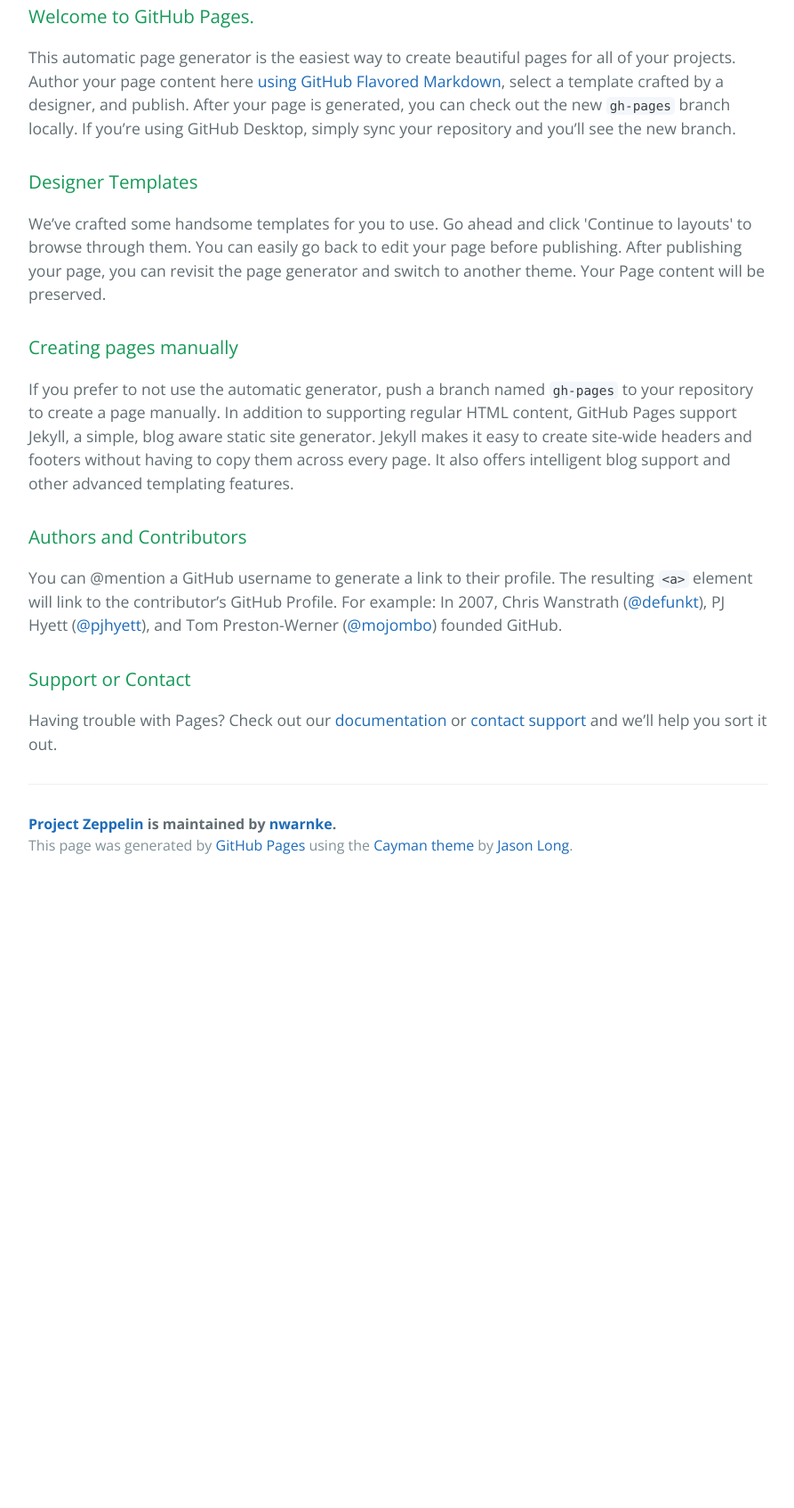
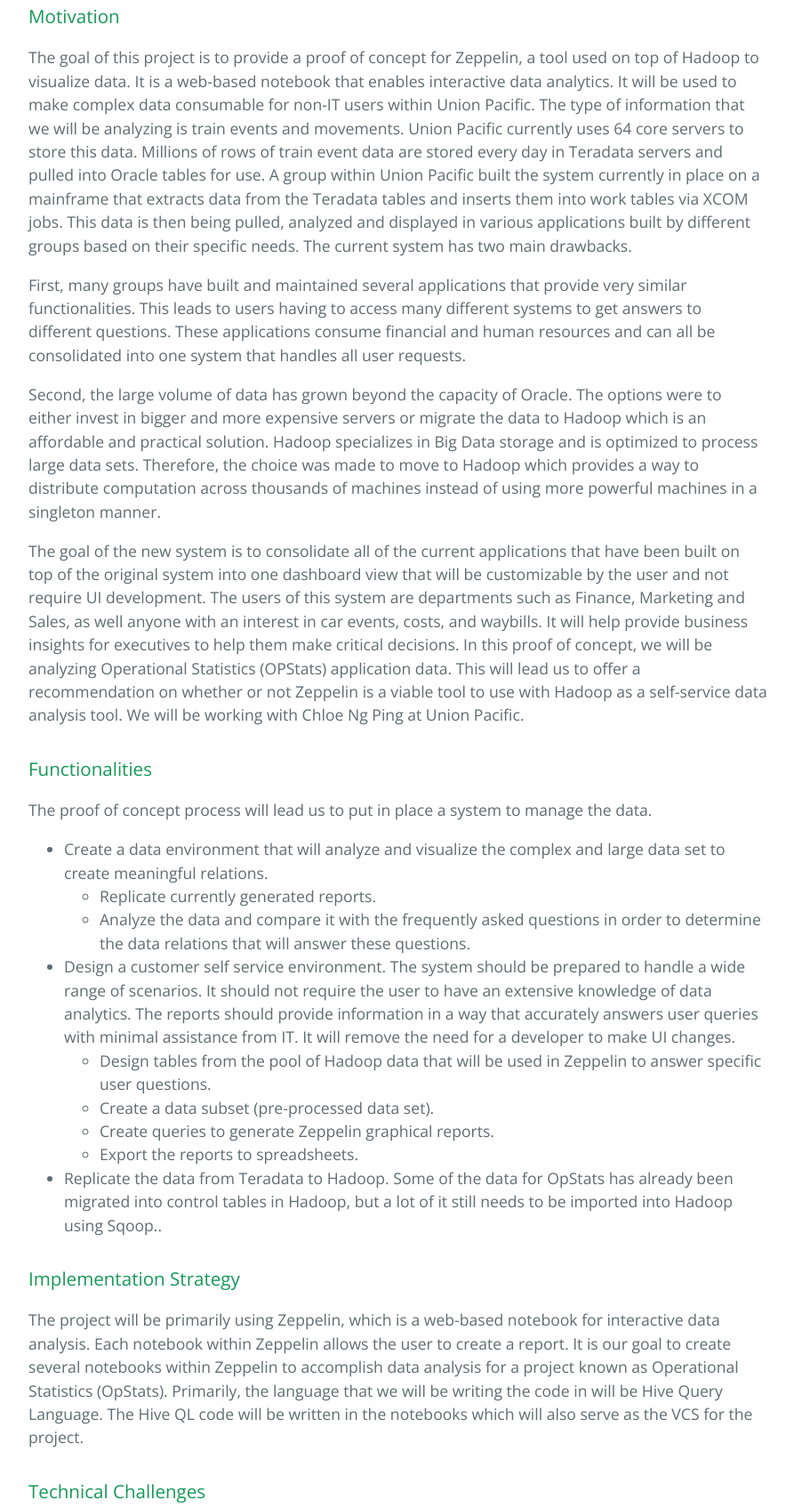
Before and after one commit to nwarnke/projectzeppelin, a plain HTML site: page index.html in a window 1280 px wide. Shown: the part 365-2060 px from the top of the page at 89% size, without its empty margins (192-1085 px from the left). Before the commit the page ends 1359 px from the top, so only its background shows below. Drawn offline with nearby package versions, Linux system fonts and the light colour scheme.

Commit message:
Create gh-pages branch via GitHub

```diff
--- a/index.html
+++ b/index.html
@@ -20,29 +20,62 @@
 
     <section class="main-content">
       <h3>
-<a id="welcome-to-github-pages" class="anchor" href="#welcome-to-github-pages" aria-hidden="true"><span aria-hidden="true" class="octicon octicon-link"></span></a>Welcome to GitHub Pages.</h3>
+<a id="motivation" class="anchor" href="#motivation" aria-hidden="true"><span aria-hidden="true" class="octicon octicon-link"></span></a>Motivation</h3>
 
-<p>This automatic page generator is the easiest way to create beautiful pages for all of your projects. Author your page content here <a href="https://guides.github.com/features/mastering-markdown/">using GitHub Flavored Markdown</a>, select a template crafted by a designer, and publish. After your page is generated, you can check out the new <code>gh-pages</code> branch locally. If you’re using GitHub Desktop, simply sync your repository and you’ll see the new branch.</p>
+<p>The goal of this project is to provide a proof of concept for Zeppelin, a tool used on top of Hadoop to visualize data. It is a web-based notebook that enables interactive data analytics. It will be used to make complex data consumable for non-IT users within Union Pacific. The type of information that we will be analyzing is train events and movements.
+Union Pacific currently uses 64 core servers to store this data. Millions of rows of train event data are stored every day in Teradata servers and pulled into Oracle tables for use.  A group within Union Pacific built the system currently in place on a mainframe that extracts data from the Teradata tables and inserts them into work tables via XCOM jobs. This data is then being pulled, analyzed and displayed in various applications built by different groups based on their specific needs. The current system has two main drawbacks. </p>
+
+<p>First, many groups have built and maintained several applications that provide very similar functionalities. This leads to users having to access many different systems to get answers to different questions. These applications consume financial and human resources and can all be consolidated into one system that handles all user requests. </p>
+
+<p>Second, the large volume of data has grown beyond the capacity of Oracle. The options were to either invest in bigger and more expensive servers or migrate the data to Hadoop which is an affordable and practical solution. Hadoop specializes in Big Data storage and is optimized to process large data sets. Therefore, the choice was made to move to Hadoop which provides a way to distribute computation across thousands of machines instead of using more powerful machines in a singleton manner.</p>
+
+<p>The goal of the new system is to consolidate all of the current applications that have been built on top of the original system into one dashboard view that will be customizable by the user and not require UI development. The users of this system are departments such as Finance, Marketing and Sales, as well anyone with an interest in car events, costs, and waybills. It will help provide business insights for executives to help them make critical decisions. In this proof of concept, we will be analyzing Operational Statistics (OPStats) application data. This will lead us to offer a recommendation on whether or not Zeppelin is a viable tool to use with Hadoop as a self-service data analysis tool. We will be working with Chloe Ng Ping at Union Pacific.
+</p>
 
 <h3>
-<a id="designer-templates" class="anchor" href="#designer-templates" aria-hidden="true"><span aria-hidden="true" class="octicon octicon-link"></span></a>Designer Templates</h3>
+<a id="functionalities" class="anchor" href="#functionalities" aria-hidden="true"><span aria-hidden="true" class="octicon octicon-link"></span></a>Functionalities</h3>
 
-<p>We’ve crafted some handsome templates for you to use. Go ahead and click 'Continue to layouts' to browse through them. You can easily go back to edit your page before publishing. After publishing your page, you can revisit the page generator and switch to another theme. Your Page content will be preserved.</p>
+<p>The proof of concept process will lead us to put in place a system to manage the data.</p>
+
+<ul>
+<li>Create a data environment that will analyze and visualize the complex and large data set to create meaningful relations.
+
+<ul>
+<li>Replicate currently generated reports.</li>
+<li>Analyze the data and compare it with the frequently asked questions in order to determine the data relations that will answer these questions.</li>
+</ul>
+</li>
+<li>Design a customer self service environment.
+The system should be prepared to handle a wide range of scenarios. It should not require the user to have an extensive knowledge of data analytics. The reports should provide information in a way that accurately answers user queries with minimal assistance from IT.
+It will remove the need for a developer to make UI changes.
+
+<ul>
+<li>Design tables from the pool of Hadoop data that will be used in Zeppelin to answer specific user questions. </li>
+<li>Create a data subset (pre-processed data set).</li>
+<li>Create queries to generate Zeppelin graphical reports.</li>
+<li>Export the reports to spreadsheets.</li>
+</ul>
+</li>
+<li>Replicate  the data from Teradata to Hadoop.
+Some of the data for OpStats has already been migrated into control tables in Hadoop, but a  lot of it still needs to be imported into Hadoop using Sqoop..</li>
+</ul>
 
 <h3>
-<a id="creating-pages-manually" class="anchor" href="#creating-pages-manually" aria-hidden="true"><span aria-hidden="true" class="octicon octicon-link"></span></a>Creating pages manually</h3>
+<a id="implementation-strategy" class="anchor" href="#implementation-strategy" aria-hidden="true"><span aria-hidden="true" class="octicon octicon-link"></span></a>Implementation Strategy</h3>
 
-<p>If you prefer to not use the automatic generator, push a branch named <code>gh-pages</code> to your repository to create a page manually. In addition to supporting regular HTML content, GitHub Pages support Jekyll, a simple, blog aware static site generator. Jekyll makes it easy to create site-wide headers and footers without having to copy them across every page. It also offers intelligent blog support and other advanced templating features.</p>
+<p>The project will be primarily using Zeppelin, which is a web-based notebook for interactive data analysis. Each notebook within Zeppelin allows the user to create a report. It is our goal to create several notebooks within Zeppelin to accomplish data analysis for a project known as Operational Statistics (OpStats). Primarily, the language that we will be writing the code in will be Hive Query Language. The Hive QL code will be written in the notebooks which will also serve as the VCS for the project.</p>
 
 <h3>
-<a id="authors-and-contributors" class="anchor" href="#authors-and-contributors" aria-hidden="true"><span aria-hidden="true" class="octicon octicon-link"></span></a>Authors and Contributors</h3>
+<a id="technical-challenges" class="anchor" href="#technical-challenges" aria-hidden="true"><span aria-hidden="true" class="octicon octicon-link"></span></a>Technical Challenges</h3>
 
-<p>You can @mention a GitHub username to generate a link to their profile. The resulting <code>&lt;a&gt;</code> element will link to the contributor’s GitHub Profile. For example: In 2007, Chris Wanstrath (<a href="https://github.com/defunkt" class="user-mention">@defunkt</a>), PJ Hyett (<a href="https://github.com/pjhyett" class="user-mention">@pjhyett</a>), and Tom Preston-Werner (<a href="https://github.com/mojombo" class="user-mention">@mojombo</a>) founded GitHub.</p>
+<p>Our technical challenges come with the complexity of the data to be analyzed. We will need to sort through large tables of data and sift out junk data. This will entail correctly analyzing and representing the data from a large data set to make it useful to users. Since we have no experience in Hadoop or big data, this could be challenging. </p>
 
 <h3>
-<a id="support-or-contact" class="anchor" href="#support-or-contact" aria-hidden="true"><span aria-hidden="true" class="octicon octicon-link"></span></a>Support or Contact</h3>
+<a id="team" class="anchor" href="#team" aria-hidden="true"><span aria-hidden="true" class="octicon octicon-link"></span></a>Team</h3>
 
-<p>Having trouble with Pages? Check out our <a href="https://help.github.com/pages">documentation</a> or <a href="https://github.com/contact">contact support</a> and we’ll help you sort it out.</p>
+<p>Our team is comprised of two Union Pacific interns, both of which have basic understanding of Oracle SQL. We are both new to Hadoop and big data analysis.
+<strong>Stephanie Akpakoun</strong>: Java, Spring MVC, AngularJS, Oracle SQL, Javascript, HTML, Java Servlet Pages, Hibernate, JDBC.
+<strong>Nick Warnke</strong>: Spring MVC, AngularJS, Java, Oracle SQL, Web development using HTML, Java Servlet Pages, and JavaScript, Hibernate, JDBC.</p>
 
       <footer class="site-footer">
         <span class="site-footer-owner"><a href="https://github.com/nwarnke/projectzeppelin">Project Zeppelin</a> is maintained by <a href="https://github.com/nwarnke">nwarnke</a>.</span>
```
Also changed, not shown: params.json (+1 -1 lines).
